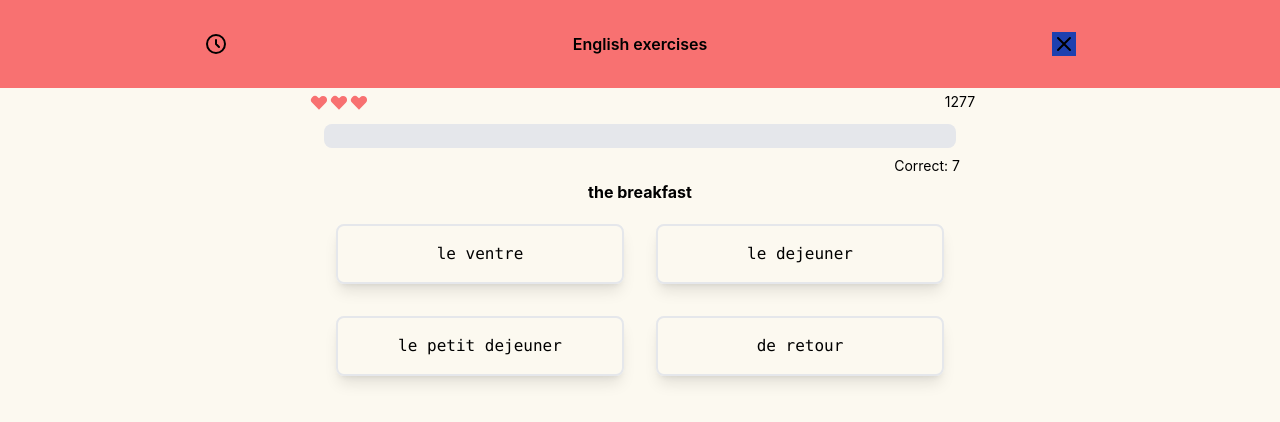
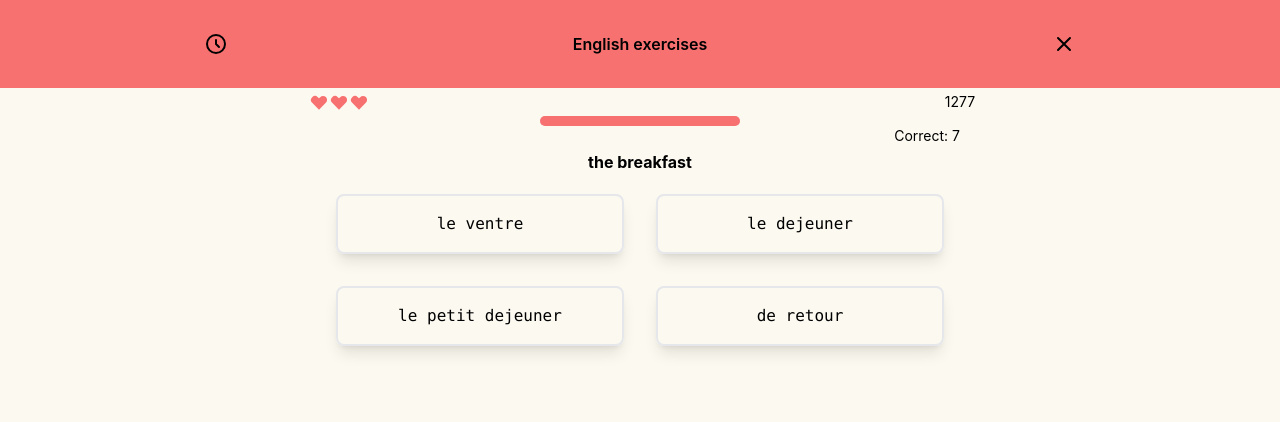
Before and after one commit to StanislavAlexandrov/word-test-tailwind, a React (Create React App) app: page / in a window 1280 px wide. Shown: the top 422 px of the page. Built offline with nearby package versions, Linux system fonts and the light colour scheme.

Commit message:
added question array length checking

```diff
--- a/src/App.css
+++ b/src/App.css
@@ -1,3 +1,19 @@
 * {
     text-align: center;
 }
+
+.progress-div {
+    background-color: rgb(233, 233, 233);
+
+    width: 200px;
+    border-radius: 0.5rem;
+}
+
+.progress {
+    background-color: #f87171;
+    width: 200px;
+    height: 10px;
+    border-radius: 1rem;
+    transition: 1s ease;
+    transition-delay: 0.5s;
+}
--- a/src/App.js
+++ b/src/App.js
@@ -5,15 +5,27 @@ import ProgressBar from './components/progress-bar';
 import Correct from './components/correct';
 import Card from './components/card';
 import { questions } from './data/questions';
+import { useState, useEffect } from 'react';
 
 function App() {
+    const [currentStep, setCurrentStep] = useState(0);
+    const [value, setValue] = useState(0);
+
     return (
-        <div className="App ">
+        <div className="App">
             <Nav></Nav>
             <Star hearts={3}></Star>
-            <ProgressBar progressPercentage={50}></ProgressBar>
+            <ProgressBar
+                currentStep={currentStep}
+                value={value}
+                setValue={setValue}
+            ></ProgressBar>
             <Correct correctAnswers={7}></Correct>
-            <Card questions={questions}></Card>
+            <Card
+                questions={questions}
+                currentStep={currentStep}
+                setCurrentStep={setCurrentStep}
+            ></Card>
         </div>
     );
 }
--- a/src/components/card.js
+++ b/src/components/card.js
@@ -1,22 +1,26 @@
 import React from 'react';
 
-function Card({ questions, questionNumber = 0 }) {
+function Card({ questions, currentStep, setCurrentStep }) {
     return (
         <>
             <div className="flex justify-center ">
                 <div className="w-1/2 m-1 ">
                     <h1 className="font-bold">
-                        {questions[questionNumber].title}
+                        {questions[currentStep].title}
                     </h1>
                 </div>
             </div>
             <div className="flex justify-center">
                 <div className=" flex  justify-center w-1/2">
                     <div className="   ">
-                        {questions[questionNumber].answers.map((element) => (
+                        {questions[currentStep].answers.map((element) => (
                             <button
                                 className="font-mono rounded-lg border-solid border-2 p-4 m-4 w-72 text-center shadow-lg hover:shadow-2xl"
-                                onClick={() => console.log(123)}
+                                onClick={
+                                    currentStep + 1 < questions.length
+                                        ? () => setCurrentStep((x) => ++x)
+                                        : () => setCurrentStep(0)
+                                }
                             >
                                 {element}
                             </button>
--- a/src/components/nav.js
+++ b/src/components/nav.js
@@ -3,7 +3,7 @@ import React from 'react';
 const Nav = () => {
     return (
         <>
-            <div className="bg-red-400 flex flex-row justify-around  p-8">
+            <div className="bg-red-400 flex flex-row justify-around  p-8 ">
                 <div className=" ">
                     <svg
                         xmlns="http://www.w3.org/2000/svg"
@@ -24,7 +24,7 @@ const Nav = () => {
                 <span className=" font-semibold text-s ">
                     English exercises
                 </span>
-                <div className="bg-blue-800 ">
+                <div>
                     <svg
                         xmlns="http://www.w3.org/2000/svg"
                         className="h-6 w-6"
--- a/src/components/progress-bar.js
+++ b/src/components/progress-bar.js
@@ -1,12 +1,17 @@
-import React from 'react';
+import React, { useState, useEffect } from 'react';
 
-function ProgressBar({ progressPercentage }) {
+function ProgressBar({ width, currentStep, value, setValue }) {
+    useEffect(() => setValue(200), [currentStep]);
+
     return (
-        <div className="flex justify-center m-2">
-            <div className="flex w-1/2  bg-gray-200 h-6 rounded-lg">
-                <div
-                    className={`bg-red-400 h-6 w-[${progressPercentage}%] rounded-lg `}
-                ></div>
+        <div className="flex justify-center">
+            <div className="flex flex-col justify-center">
+                <div className="progress-div " style={{ width: width }}>
+                    <div
+                        style={{ width: `${value}px` }}
+                        className="progress "
+                    />
+                </div>
             </div>
         </div>
     );
--- a/src/data/questions.js
+++ b/src/data/questions.js
@@ -5,15 +5,18 @@ export const questions = [
         answers: ['le ventre', 'le dejeuner', 'le petit dejeuner', 'de retour'],
         correctAnswer: 'le petit dejeuner',
     },
+
     {
         id: 2,
         title: 'the breakfast2',
-        answers: [
-            'le ventre2',
-            'le dejeuner2',
-            'le petit dejeuner2',
-            'de retour2',
-        ],
-        correctAnswer: 'le petit dejeuner2',
+        answers: ['le ventre', 'le dejeuner', 'le petit dejeuner', 'de retour'],
+        correctAnswer: 'le petit dejeuner',
+    },
+
+    {
+        id: 3,
+        title: 'the breakfast3',
+        answers: ['le ventre', 'le dejeuner', 'le petit dejeuner', 'de retour'],
+        correctAnswer: 'le petit dejeuner',
     },
 ];
```
